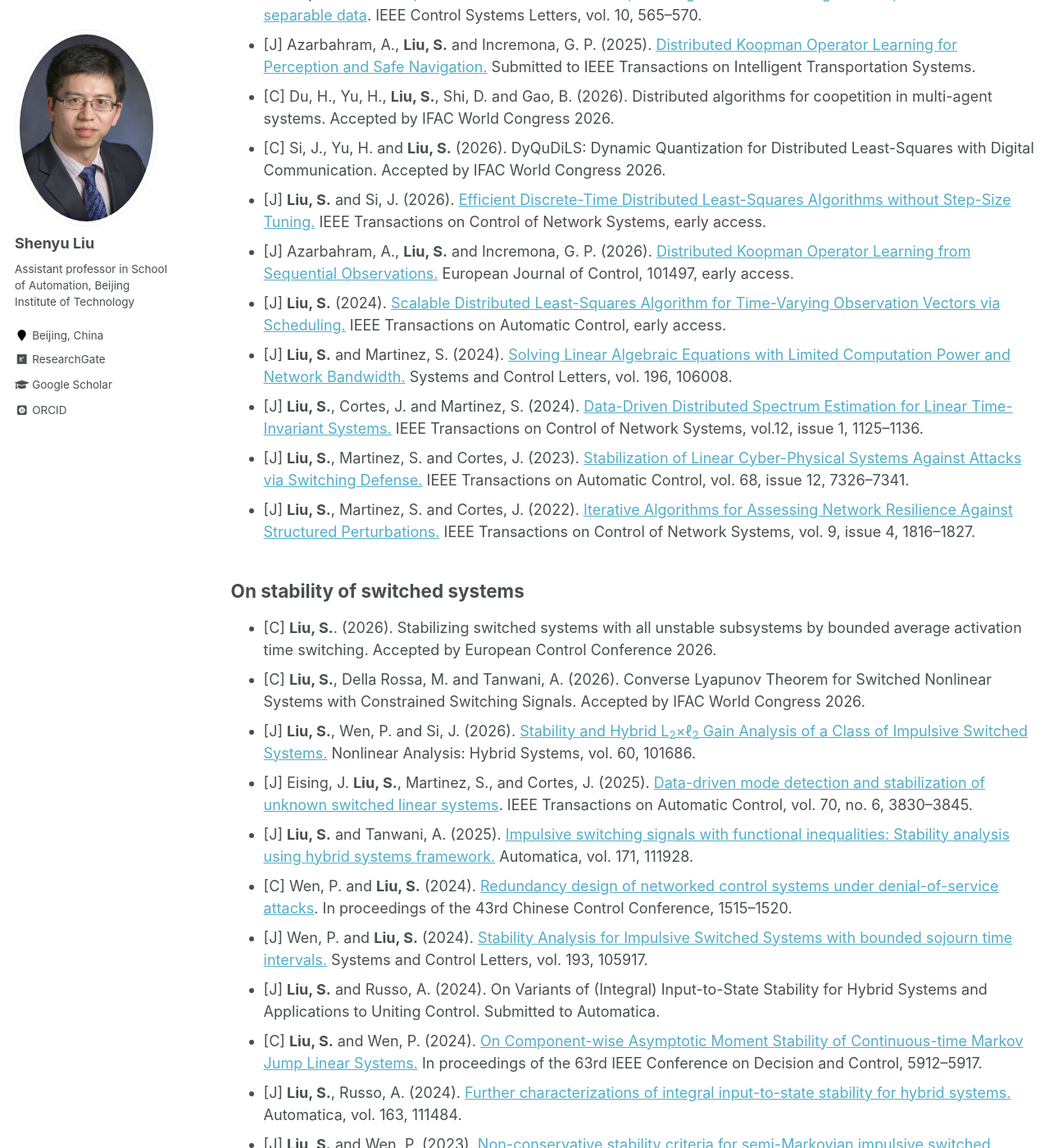
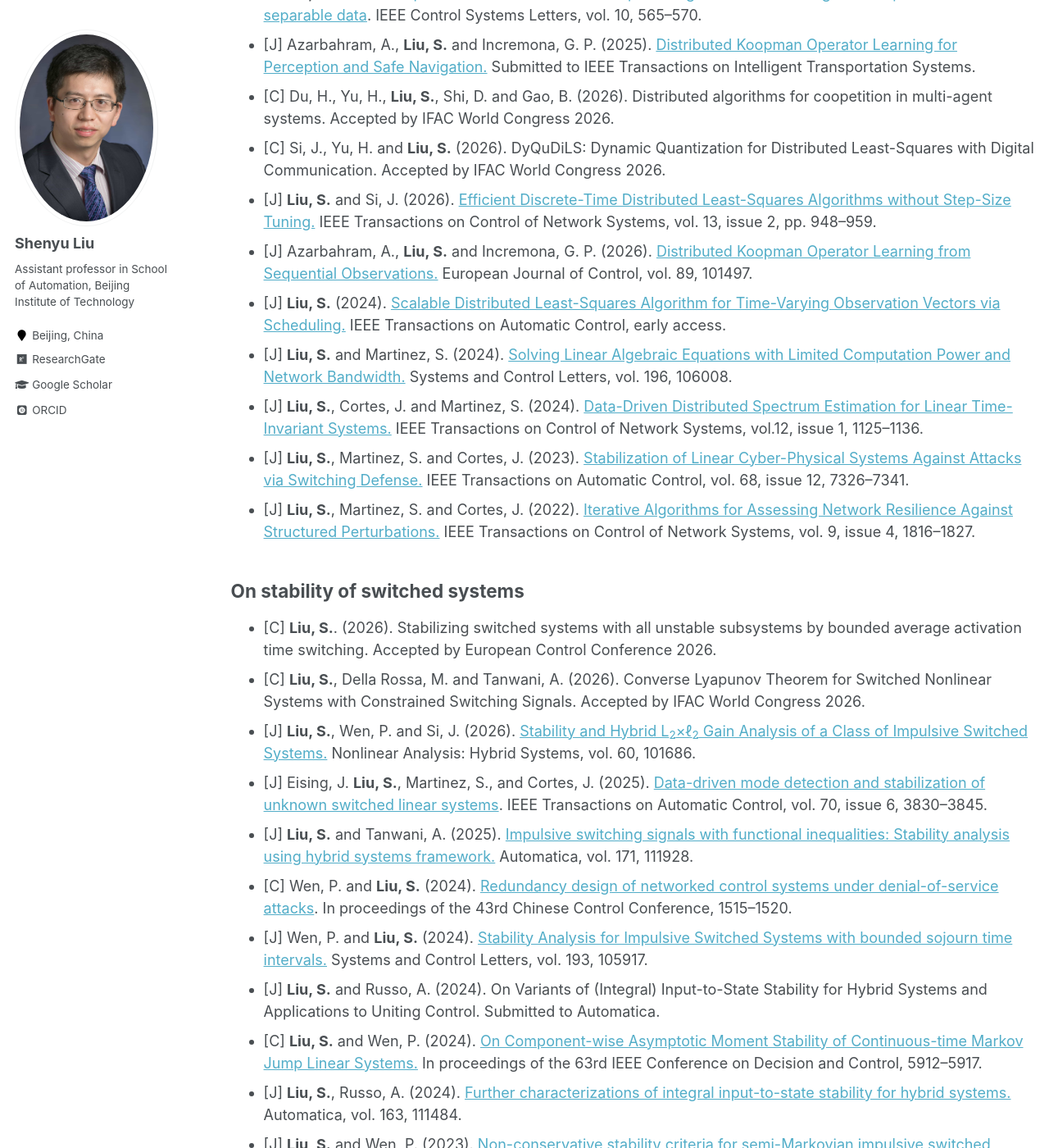
Before and after one commit to Shenyu-Liu/Shenyu-Liu.github.io, a Jekyll site: the page built from _pages/publications.md, in a window 1280 px wide and 1400 px high, scrolled down 354 px. Shown: the whole window at 82% size. Built offline with Jekyll 4.4.1, drawn with Linux system fonts in a browser that asks for light colours; some web fonts are replaced; some of the changed text lies outside the part shown.

Commit message:
Update publications.md

```diff
--- a/_pages/publications.md
+++ b/_pages/publications.md
@@ -17,8 +17,8 @@ On network and distributed algorithms
 * [J] Azarbahram, A., <strong>Liu, S.</strong> and Incremona, G. P. (2025). <a href="https://arxiv.org/abs/2511.22368">Distributed Koopman Operator Learning for Perception and Safe Navigation.</a> Submitted to IEEE Transactions on Intelligent Transportation Systems.
 * [C] Du, H., Yu, H., <strong>Liu, S.</strong>, Shi, D. and Gao, B. (2026). Distributed algorithms for coopetition in multi-agent systems. Accepted by IFAC World Congress 2026.
 * [C] Si, J., Yu, H. and <strong>Liu, S.</strong> (2026). DyQuDiLS: Dynamic Quantization for Distributed Least-Squares with Digital Communication. Accepted by IFAC World Congress 2026.
-* [J] <strong>Liu, S.</strong> and Si, J. (2026). <a href ="https://ieeexplore.ieee.org/document/11409456">Efficient Discrete-Time Distributed Least-Squares Algorithms without Step-Size Tuning.</a> IEEE Transactions on Control of Network Systems, early access.
-* [J] Azarbahram, A., <strong>Liu, S.</strong> and Incremona, G. P. (2026). <a href ="https://www.sciencedirect.com/science/article/pii/S0947358026000506">Distributed Koopman Operator Learning from Sequential Observations.</a> European Journal of Control, 101497, early access.
+* [J] <strong>Liu, S.</strong> and Si, J. (2026). <a href ="https://ieeexplore.ieee.org/document/11409456">Efficient Discrete-Time Distributed Least-Squares Algorithms without Step-Size Tuning.</a> IEEE Transactions on Control of Network Systems, vol. 13, issue 2, pp. 948&ndash;959.
+* [J] Azarbahram, A., <strong>Liu, S.</strong> and Incremona, G. P. (2026). <a href ="https://www.sciencedirect.com/science/article/pii/S0947358026000506">Distributed Koopman Operator Learning from Sequential Observations.</a> European Journal of Control, vol. 89, 101497.
 * [J] <strong>Liu, S.</strong> (2024). 	<a href="https://ieeexplore.ieee.org/document/11552642">Scalable Distributed Least-Squares Algorithm for Time-Varying Observation Vectors via Scheduling.</a> IEEE Transactions on Automatic Control, early access.
 * [J] <strong>Liu, S.</strong> and Martinez, S. (2024). <a href ="https://www.sciencedirect.com/science/article/pii/S0167691124002962">Solving Linear Algebraic Equations with Limited Computation Power and Network Bandwidth.</a> Systems and Control Letters, vol. 196, 106008.
 * [J] <strong>Liu, S.</strong>, Cortes, J. and Martinez, S. (2024). <a href ="https://ieeexplore.ieee.org/document/10608395">Data-Driven Distributed Spectrum Estimation for Linear Time-Invariant Systems.</a> IEEE Transactions on Control of Network Systems, vol.12, issue 1, 1125&ndash;1136.
@@ -31,14 +31,14 @@ On stability of switched systems
 * [C] <strong>Liu, S.</strong>, Della Rossa, M. and Tanwani, A. (2026). Converse Lyapunov Theorem for Switched Nonlinear Systems with Constrained Switching Signals. Accepted by IFAC World Congress 2026.
 <!--* [J] Wen, P. and <strong> Liu, S.</strong>, (2025). Input-to-Moment Stability for Markovian Impulsive Switched Nonlinear Systems with Time-Varying Gain. Submitted to IEEE Transactions on Automatic Control.-->
 * [J] <strong>Liu, S.</strong>, Wen, P. and Si, J. (2026). <a href= "https://www.sciencedirect.com/science/article/pii/S1751570X26000129">Stability and Hybrid L<sub>2</sub>×ℓ<sub>2</sub> Gain Analysis of a Class of Impulsive Switched Systems.</a> Nonlinear Analysis: Hybrid Systems, vol. 60, 101686.
-* [J] Eising, J. <strong>Liu, S.</strong>, Martinez, S., and Cortes, J. (2025). <a href="https://ieeexplore.ieee.org/document/10810729">Data-driven mode detection and stabilization of unknown switched linear systems</a>. IEEE Transactions on Automatic Control, vol. 70, no. 6, 3830&ndash;3845.
+* [J] Eising, J. <strong>Liu, S.</strong>, Martinez, S., and Cortes, J. (2025). <a href="https://ieeexplore.ieee.org/document/10810729">Data-driven mode detection and stabilization of unknown switched linear systems</a>. IEEE Transactions on Automatic Control, vol. 70, issue 6, 3830&ndash;3845.
 * [J] <strong>Liu, S.</strong> and Tanwani, A. (2025). <a href="https://www.sciencedirect.com/science/article/pii/S0005109824004229">Impulsive switching signals with functional inequalities: Stability analysis using hybrid systems framework.</a> Automatica, vol. 171, 111928.
 * [C] Wen, P. and <strong>Liu, S.</strong> (2024). <a href="https://ieeexplore.ieee.org/document/10662301">Redundancy design of networked control systems under denial-of-service attacks</a>. In proceedings of the 43rd Chinese Control Conference, 1515&ndash;1520.
 * [J] Wen, P. and <strong>Liu, S.</strong> (2024). <a href="https://www.sciencedirect.com/science/article/pii/S0167691124002056">Stability Analysis for Impulsive Switched Systems with bounded sojourn time intervals.</a> Systems and Control Letters, vol. 193, 105917.
 * [J] <strong>Liu, S.</strong> and Russo, A. (2024). On Variants of (Integral) Input-to-State Stability for Hybrid Systems and Applications to Uniting Control. Submitted to Automatica.
 * [C] <strong> Liu, S.</strong> and Wen, P. (2024). <a href="https://ieeexplore.ieee.org/document/10886023">On Component-wise Asymptotic Moment Stability of Continuous-time Markov Jump Linear Systems.</a> In proceedings of the 63rd IEEE Conference on Decision and Control, 5912&ndash;5917.
 * [J] <strong>Liu, S.</strong>, Russo, A. (2024). <a href="https://www.sciencedirect.com/science/article/pii/S0005109823006532">Further characterizations of integral input-to-state stability for hybrid systems.</a> Automatica, vol. 163, 111484.
-* [J] <strong>Liu, S.</strong> and Wen, P. (2023). <a href="https://doi.org/10.1137/23M1564833">Non-conservative stability criteria for semi-Markovian impulsive switched systems.</a> SIAM Journal on Control and Optimization, vol 62, no. 3, 1783&ndash;1808.
+* [J] <strong>Liu, S.</strong> and Wen, P. (2023). <a href="https://doi.org/10.1137/23M1564833">Non-conservative stability criteria for semi-Markovian impulsive switched systems.</a> SIAM Journal on Control and Optimization, vol 62, issue 3, 1783&ndash;1808.
 * [C] Russo A. and <strong>Liu, S.</strong> (2023). <a href="https://ieeexplore.ieee.org/document/10383527">Do 0-GAS-Guaranteeing Impulse Sequences Ensure ISS or iISS Impulsive Systems? Not Always.</a> In proceedings of the 62nd IEEE Conference on Decision and Control, 7665&ndash;7660.
 * [J] Zhang, Y., Xia, Y., <strong>Liu, S.</strong>, and Sun, Z. (2023) <a href="https://www.sciencedirect.com/science/article/pii/S0005109823004727">On Polynomially Solvable Constrained Input Selections for Fixed and Switched Linear Structured Systems</a>, Automatica, vol. 158, 111308.
 * [J] <strong>Liu, S.</strong> (2022). <a href="https://ieeexplore.ieee.org/document/10236460">Characterizations and Stability Criteria for the 2-Mode Markovian Switched Nonlinear Systems.</a>  IEEE Transactions on Automatic Control, vol. 69, issue 4, 2552&ndash;2558.
@@ -63,7 +63,7 @@ On stability of nonlinear systems
 
 On motion planning
 ------
-* [J] Chen, J., <strong>Liu, S.</strong> (2026). <a href="https://ieeexplore.ieee.org/document/11360631">A Two-Stage Motion Planning Algorithm Combining Geometric Heat Flow and Fine-Tuning.</a> IEEE Transactions on Control Systems Technology, early access.
+* [J] Chen, J., <strong>Liu, S.</strong> (2026). <a href="https://ieeexplore.ieee.org/document/11360631">A Two-Stage Motion Planning Algorithm Combining Geometric Heat Flow and Fine-Tuning.</a> IEEE Transactions on Control Systems Technology, vol. 34, issue 3, pp. 1600&ndash;1607.
 * [C] Chen, J., <strong>Liu, S.</strong>, and Wang, J. (2025). <a href="https://ieeexplore.ieee.org/document/11247429">Continuous-Time Gradient-Proportional-Integral Flow for Provably Convergent Motion Planning with Obstacle Avoidance.</a> In proceedings of the 2025 IEEE/RSJ International Conference on Intelligent Robots and Systems (IROS), 11404&ndash;11410.
 * [C] Chen, J., <strong>Liu, S.</strong> (2024). <a href="https://ieeexplore.ieee.org/document/10840103">Motion Planning for Control-Affine Systems by Geometric Heat Flow with Fine-Tuning.</a> In proceedings of the 7th IEEE International Conference on Unmanned Systems (ICUS), 113&ndash;118.
 * [C] Bayram, E., <strong>Liu, S.</strong>, Belabbas, M.A. and Basar, T. (2024). <a href="https://link.springer.com/chapter/10.1007/978-3-031-83191-1_13">Control Theoretic Approach to Fine-Tuning and Transfer Learning.</a> In proceedings of the Symposium on Systems Theory in Data and Optimization (SysDO 2024), 197&ndash;212.
```
